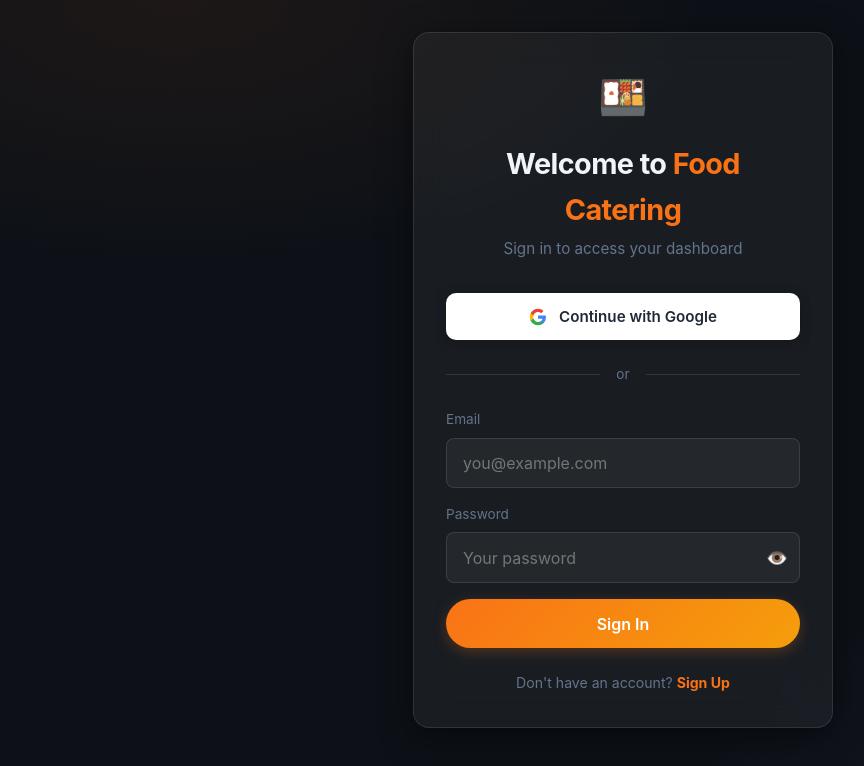
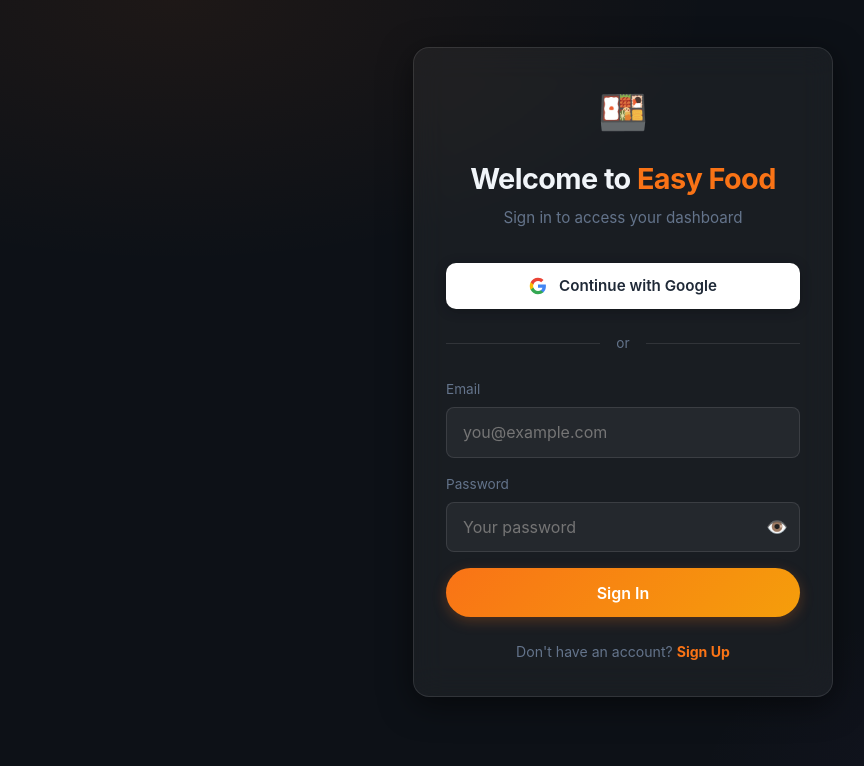
Before and after one commit to iammdemon/food-delivery, a React (Vite) app: page /login in a window 1280 px wide. Shown: the top 766 px of the page, without its empty margins (17-881 px from the left). Built offline with nearby package versions, Linux system fonts and the light colour scheme; no server answers.

Commit message:
Rename project to Easy Food and update dependencies

```diff
--- a/index.html
+++ b/index.html
@@ -4,7 +4,7 @@
     <meta charset="UTF-8" />
     <link rel="icon" type="image/png" href="/favicon.png" />
     <meta name="viewport" content="width=device-width, initial-scale=1.0" />
-    <title>ফুড ক্যাটারিং বরিশাল</title>
+    <title>Easy Food</title>
   </head>
   <body>
     <div id="root"></div>
--- a/src/components/AdminDashboard.jsx
+++ b/src/components/AdminDashboard.jsx
@@ -299,7 +299,7 @@
                     <div onClick={e => e.stopPropagation()} className="glass-card" style={{ width: '360px', padding: '2rem', textAlign: 'center' }}>
                         <div style={{ fontSize: '2.5rem', marginBottom: '0.5rem' }}>🧾</div>
                         <h3 style={{ marginBottom: '0.25rem' }}>Payment Receipt</h3>
-                        <p style={{ fontSize: '0.75rem', color: 'var(--text-muted)', marginBottom: '1.5rem' }}>ফুড ক্যাটারিং বরিশাল</p>
+                        <p style={{ fontSize: '0.75rem', color: 'var(--text-muted)', marginBottom: '1.5rem' }}>Easy Food</p>
                         <div style={{ background: 'rgba(255,255,255,0.04)', borderRadius: '10px', padding: '1rem', textAlign: 'left', marginBottom: '1.5rem' }}>
                             {[
                                 ['Rider', payReceipt.riderDisplayName || payReceipt.riderName],
--- a/src/components/CustomerDashboard.jsx
+++ b/src/components/CustomerDashboard.jsx
@@ -22,7 +22,7 @@
                 <div style={{ textAlign: 'center', marginBottom: '1.5rem', borderBottom: '1px dashed rgba(255,255,255,0.15)', paddingBottom: '1rem' }}>
                     <div style={{ fontSize: '2.5rem' }}>🧾</div>
                     <h3 style={{ margin: '0.25rem 0' }}>Order Receipt</h3>
-                    <p style={{ fontSize: '0.75rem', color: 'var(--text-muted)' }}>ফুড ক্যাটারিং বরিশাল</p>
+                    <p style={{ fontSize: '0.75rem', color: 'var(--text-muted)' }}>Easy Food</p>
                 </div>
                 <div style={{ background: 'rgba(255,255,255,0.05)', borderRadius: '10px', padding: '1rem', marginBottom: '1.5rem' }}>
                     {[
--- a/src/components/Login.jsx
+++ b/src/components/Login.jsx
@@ -82,7 +82,7 @@
             <div className="glass-card animate-fade-in" style={{ width: '420px', textAlign: 'center' }}>
                 <div style={{ fontSize: '2.5rem', marginBottom: '0.75rem' }}>🍱</div>
                 <h1 style={{ marginBottom: '0.25rem', fontSize: '1.8rem' }}>
-                    Welcome to <span style={{ color: 'var(--primary)' }}>Food Catering</span>
+                    Welcome to <span style={{ color: 'var(--primary)' }}>Easy Food</span>
                 </h1>
                 <p style={{ color: 'var(--text-muted)', marginBottom: '2rem', fontSize: '0.95rem' }}>
                     {mode === 'signin' ? 'Sign in to access your dashboard' : 'Create a new account'}
--- a/src/components/RiderDashboard.jsx
+++ b/src/components/RiderDashboard.jsx
@@ -14,7 +14,7 @@
             <div onClick={e => e.stopPropagation()} className="glass-card" style={{ width: '340px', padding: '2rem', textAlign: 'center' }}>
                 <div style={{ fontSize: '2.5rem', marginBottom: '0.25rem' }}>💸</div>
                 <h3 style={{ marginBottom: '0.2rem' }}>Payment Receipt</h3>
-                <p style={{ fontSize: '0.75rem', color: 'var(--text-muted)', marginBottom: '1.5rem' }}>ফুড ক্যাটারিং বরিশাল</p>
+                <p style={{ fontSize: '0.75rem', color: 'var(--text-muted)', marginBottom: '1.5rem' }}>Easy Food</p>
                 <div style={{ background: 'rgba(255,255,255,0.05)', borderRadius: '10px', padding: '1rem', textAlign: 'left', marginBottom: '1.5rem' }}>
                     {[
                         ['Rider', payment.riderDisplayName || payment.riderName],
```
Also changed, not shown: 1 other file (tests, documents, lock files or other folders).
